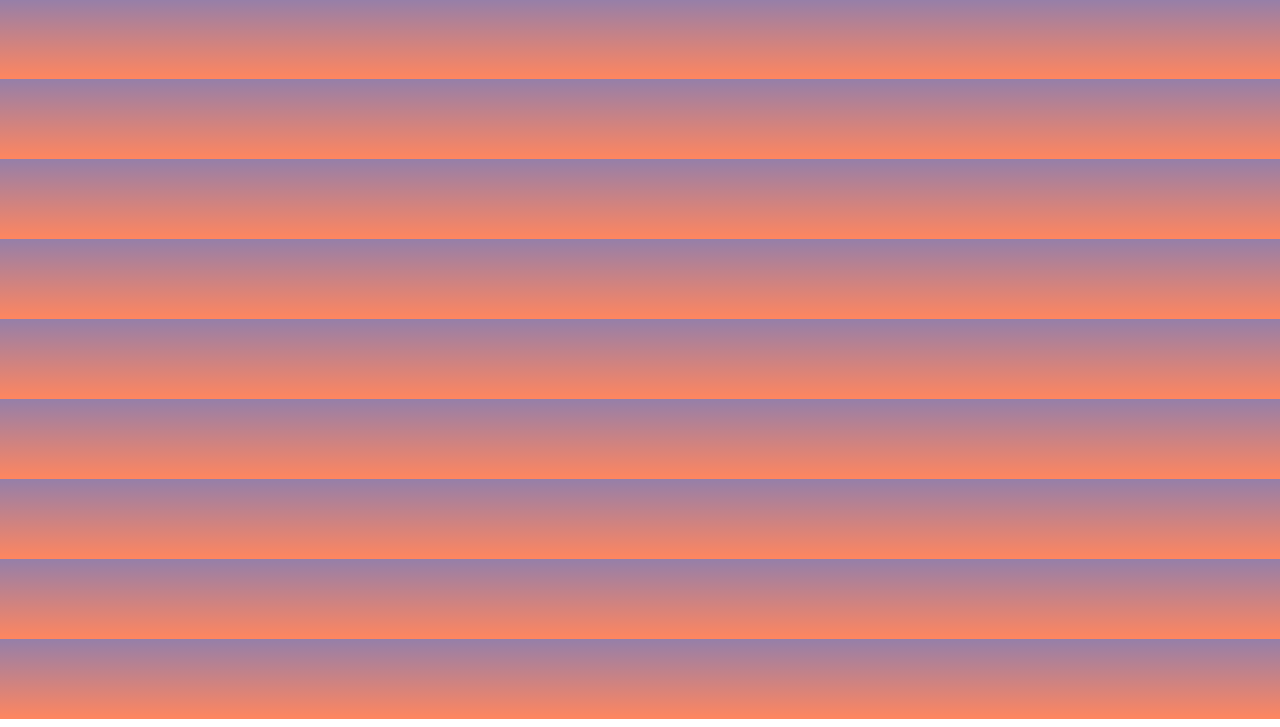
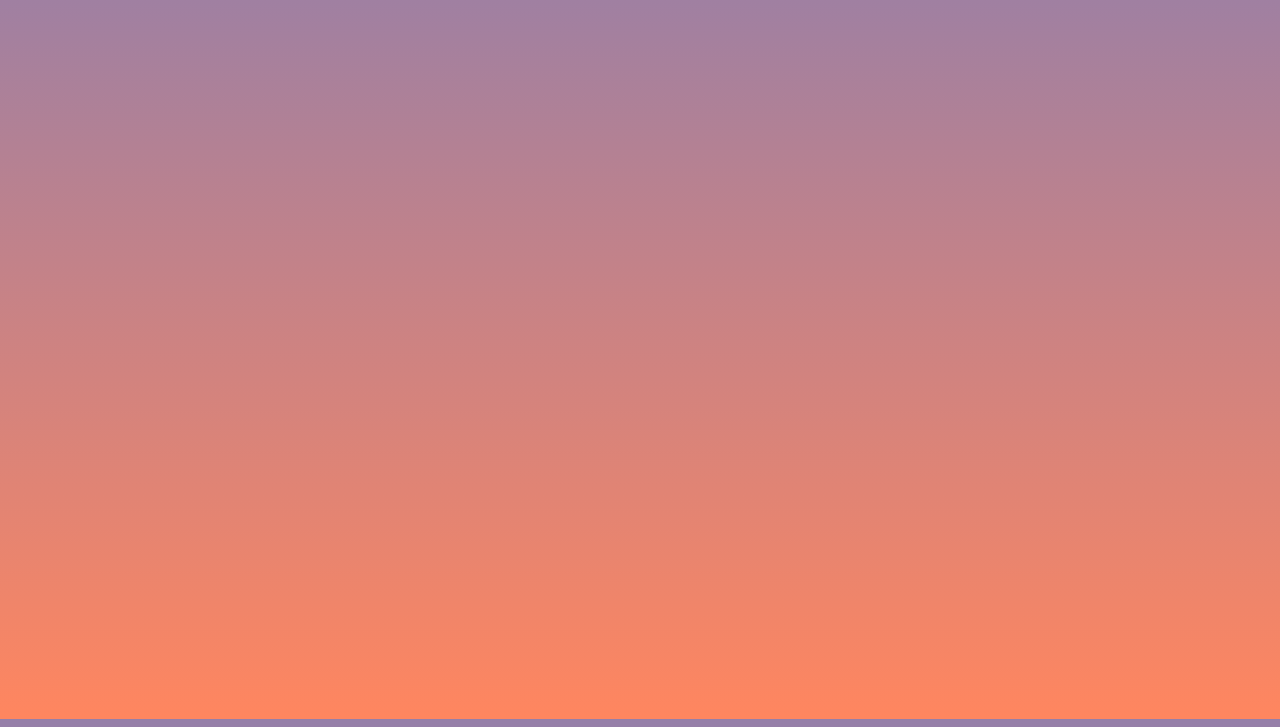
Before and after one commit to danrouse/danrouse.github.io, a plain HTML site: page index.html in a window 1280 px wide. Shown: the part 81-808 px from the top of the page. Drawn offline with Linux system fonts and the light colour scheme.

Commit message:
Update index.html

```diff
--- a/index.html
+++ b/index.html
@@ -3,6 +3,11 @@
   <head>
     <meta charset="utf-8">
     <style>
+      html, body {
+        overflow: hidden;
+        width: 100vw;
+        height: 100vh;
+      }
       body {
         background-image: linear-gradient(to top, #ff865f, #957fa9);
         text-align: center;
```
